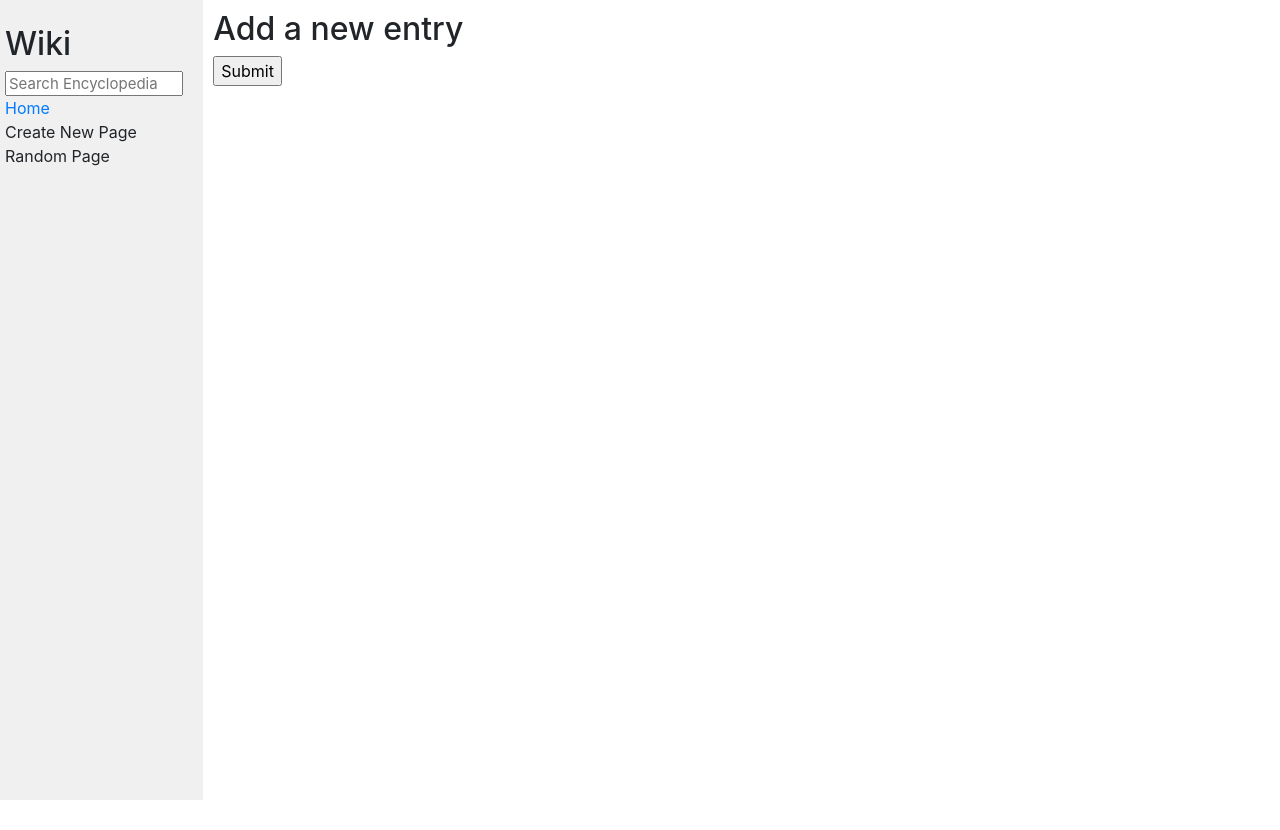
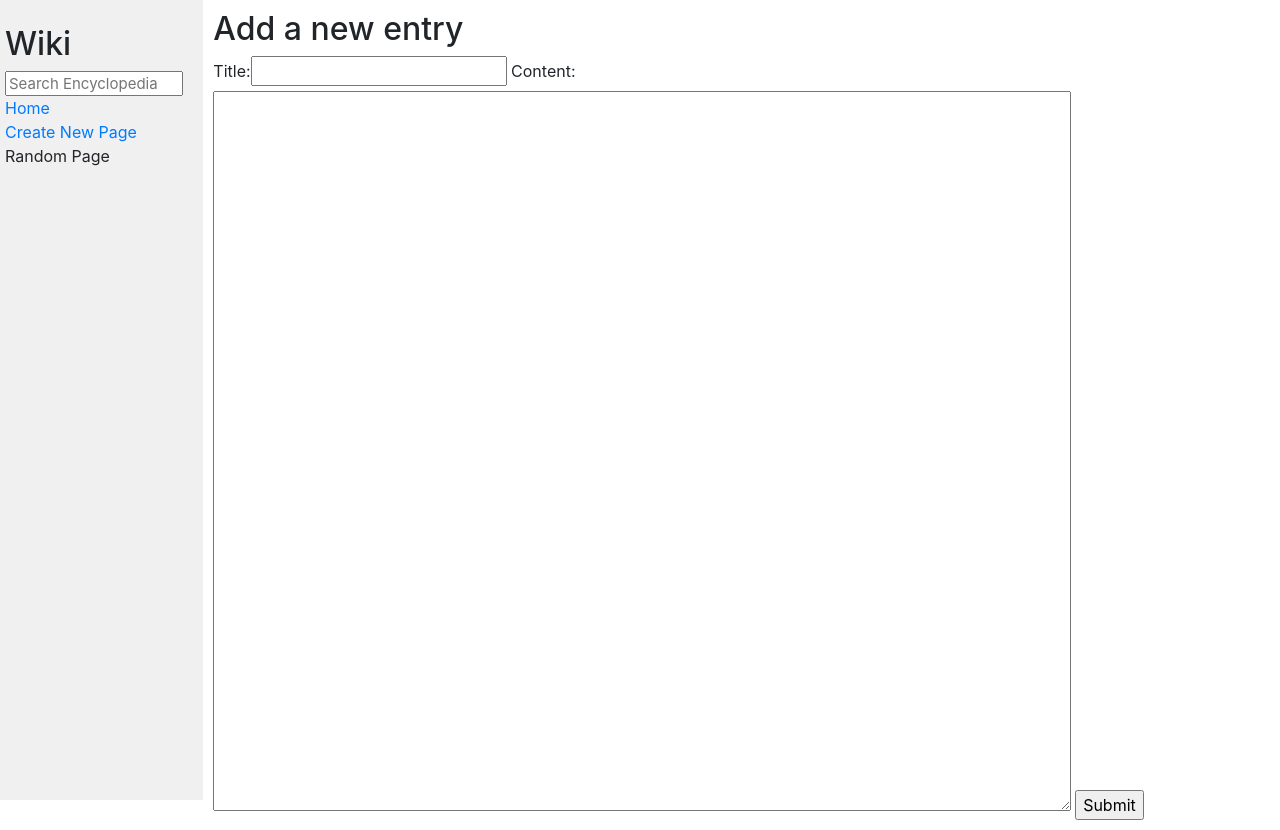
Before and after one commit to kilkius/wiki, a Django app: template encyclopedia/templates/encyclopedia/new.html in a window 1280 px wide. Before the commit the page ends 800 px from the top, so only its background shows below. Run offline with Django 3.2, Linux system fonts and the light colour scheme; the template is opened without the code that fills it: values that come from a table or form of the project are taken from there, others are empty; some libraries are stand-ins or nearby versions.

Commit message:
added the capability to add new entries

```diff
--- a/encyclopedia/templates/encyclopedia/layout.html
+++ b/encyclopedia/templates/encyclopedia/layout.html
@@ -20,7 +20,7 @@
                     <a href="{% url 'wiki:index' %}">Home</a>
                 </div>
                 <div>
-                    Create New Page
+                    <a href="{% url 'wiki:add' %}"> Create New Page</a>
                 </div>
                 <div>
                     Random Page
--- a/encyclopedia/urls.py
+++ b/encyclopedia/urls.py
@@ -7,5 +7,6 @@ app_name = "wiki"
 urlpatterns = [
     path("", views.index, name="index"),
     path("wiki/<str:entry>/", views.pages, name="pages"),
-    path("search/", views.search, name="search")
+    path("search/", views.search, name="search"),
+    path("add/", views.add, name="add")
 ]
--- a/encyclopedia/views.py
+++ b/encyclopedia/views.py
@@ -1,10 +1,18 @@
+from django import forms
 from django.shortcuts import render, redirect
 from django.urls import reverse
 from django.http import HttpResponseRedirect, HttpResponse
 from markdown2 import Markdown
 from . import util
 
+# markdown converter
 markdowner = Markdown()
+
+# form to add new entry
+class AddForm(forms.Form):
+    title = forms.CharField(label="Title")
+    content = forms.CharField(widget=forms.Textarea)
+
 
 def index(request):
     return render(request, "encyclopedia/index.html", {
@@ -13,6 +21,7 @@ def index(request):
 
 
 def pages(request, entry):
+
     # if entry is not listed in the entries then render a page not found
     all_entries = util.list_entries()
     if entry not in all_entries:
@@ -29,12 +38,46 @@ def pages(request, entry):
 
 
 def search(request):
+
     # get the query entered and the available pages
     query = request.POST.get("q")
     all_entries = util.list_entries()
 
-    # if query matches an entry, redirect to that page
+    # make a list of substrings that matched the entries
+    matches = []
+
+    # if there is no direct match, check for substrings andd add the entries to Match list
     if query not in all_entries:
-        return render(request, "encyclopedia/not_found.html")
+        for each in all_entries:
+            if query in each:
+                matches.append(each)
+        return render(request, "encyclopedia/search.html", {
+            "matches" : matches,
+            "query" : query
+        })
     else:
+        # if query matches an entry, redirect to that page
         return HttpResponseRedirect(reverse("wiki:pages", kwargs={'entry': query}))
+
+
+def add(request):
+    if request.method == "POST":
+
+        # create a new django form
+        form = AddForm(request.POST)
+        if form.is_valid():
+            title = form.cleaned_data["title"]
+            content = form.cleaned_data["content"]
+
+            # show error if entry already exists
+            if title in util.list_entries():
+                return HttpResponse("This entry already exists")
+
+            # save entry and redirect to the new page
+            util.save_entry(title, content)
+            return HttpResponseRedirect(reverse("wiki:pages", kwargs={'entry': title}))
+
+
+    return render(request, "encyclopedia/new.html", {
+        "form" : AddForm()
+    })
```
Also changed, not shown: encyclopedia/templates/encyclopedia/search.html (+9 -1 lines).
